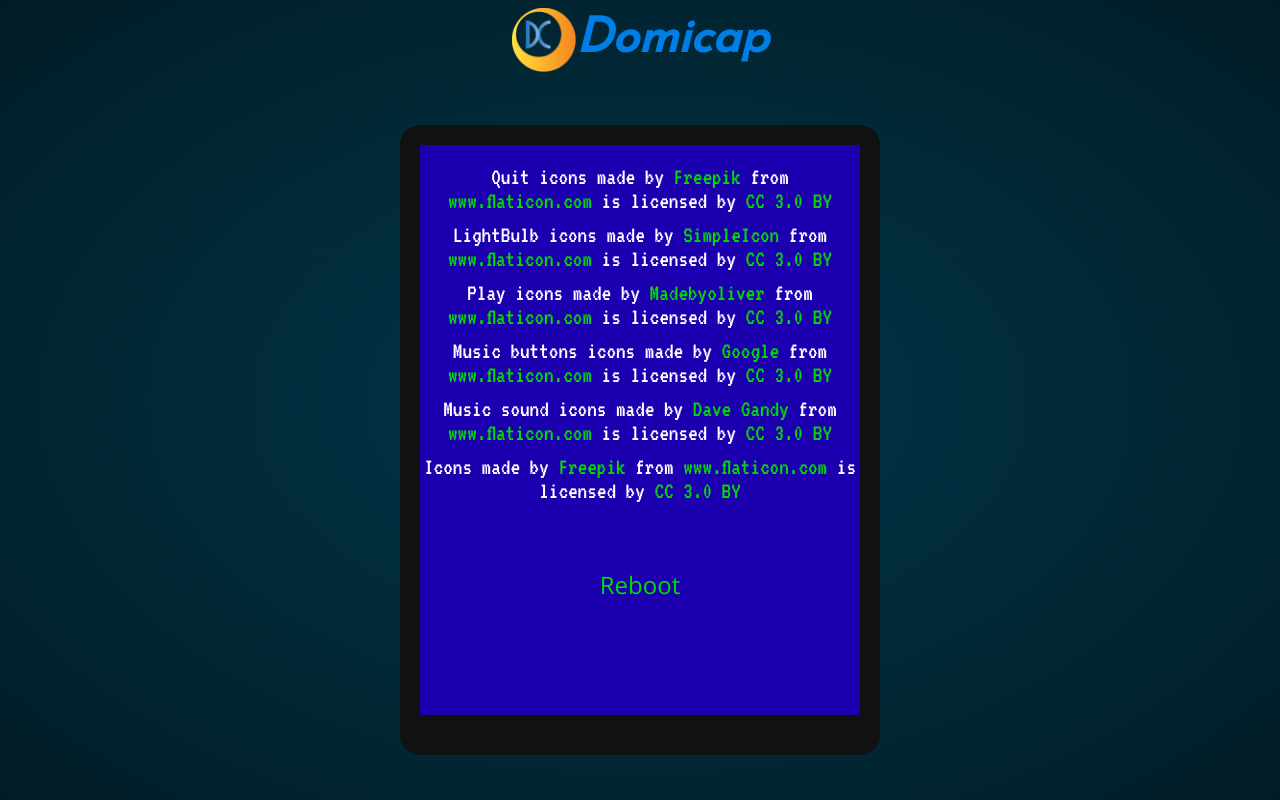
After one commit to FireWaveX/Domicap_Software_Demo, a PHP site: page /credit.html in a window 1280 px wide. The commit adds this page. Run offline with PHP 8.4, Linux system fonts and the light colour scheme.

```diff
--- /dev/null
+++ b/Domicap_Software_Demo/credit.html
@@ -0,0 +1,46 @@
+<!DOCTYPE html>
+<html lang="en">
+<head>
+	<meta charset="UTF-8">
+	<title>Domicap - Crédit</title>
+	<link rel="stylesheet" type="text/css" href="css/style.css">
+	<link href="https://fonts.googleapis.com/css?family=Josefin+Sans" rel="stylesheet">
+	<link href="https://fonts.googleapis.com/css?family=Open+Sans" rel="stylesheet">
+	<link href="https://fonts.googleapis.com/css?family=VT323" rel="stylesheet">
+</head>
+<body>
+
+	<div class="main-wrapper">
+
+		<header>
+			<img src="images/logo.png" />
+			<h1>Domicap</h1>
+		</header>
+
+		<div class="container">
+
+			<div class="tablet">
+
+				<div class="bsod">
+
+					<div>Quit icons made by <a href="http://www.freepik.com" title="Freepik">Freepik</a> from <a href="http://www.flaticon.com" title="Flaticon">www.flaticon.com</a> is licensed by <a href="http://creativecommons.org/licenses/by/3.0/" title="Creative Commons BY 3.0" target="_blank">CC 3.0 BY</a></div>
+
+					<div>LightBulb icons made by <a href="http://www.flaticon.com/authors/simpleicon" title="SimpleIcon">SimpleIcon</a> from <a href="http://www.flaticon.com" title="Flaticon">www.flaticon.com</a> is licensed by <a href="http://creativecommons.org/licenses/by/3.0/" title="Creative Commons BY 3.0" target="_blank">CC 3.0 BY</a></div>
+
+					<div>Play icons made by <a href="http://www.flaticon.com/authors/madebyoliver" title="Madebyoliver">Madebyoliver</a> from <a href="http://www.flaticon.com" title="Flaticon">www.flaticon.com</a> is licensed by <a href="http://creativecommons.org/licenses/by/3.0/" title="Creative Commons BY 3.0" target="_blank">CC 3.0 BY</a></div>
+
+					<div>Music buttons icons made by <a href="http://www.flaticon.com/authors/google" title="Google">Google</a> from <a href="http://www.flaticon.com" title="Flaticon">www.flaticon.com</a> is licensed by <a href="http://creativecommons.org/licenses/by/3.0/" title="Creative Commons BY 3.0" target="_blank">CC 3.0 BY</a></div>
+
+					<div>Music sound icons made by <a href="http://www.flaticon.com/authors/dave-gandy" title="Dave Gandy">Dave Gandy</a> from <a href="http://www.flaticon.com" title="Flaticon">www.flaticon.com</a> is licensed by <a href="http://creativecommons.org/licenses/by/3.0/" title="Creative Commons BY 3.0" target="_blank">CC 3.0 BY</a></div>
+
+					<div>Icons made by <a href="http://www.freepik.com" title="Freepik">Freepik</a> from <a href="http://www.flaticon.com" title="Flaticon">www.flaticon.com</a> is licensed by <a href="http://creativecommons.org/licenses/by/3.0/" title="Creative Commons BY 3.0" target="_blank">CC 3.0 BY</a></div>
+
+					<a href="index.html">Reboot</a>
+
+				</div>
+
+			</div>
+		</div>
+
+</body>
+</html>
--- a/Domicap_Software_Demo/credit.txt
+++ b/Domicap_Software_Demo/credit.txt
@@ -7,3 +7,5 @@
 <div>Music buttons icons made by <a href="http://www.flaticon.com/authors/google" title="Google">Google</a> from <a href="http://www.flaticon.com" title="Flaticon">www.flaticon.com</a> is licensed by <a href="http://creativecommons.org/licenses/by/3.0/" title="Creative Commons BY 3.0" target="_blank">CC 3.0 BY</a></div>
 
 <div>Music sound icons made by <a href="http://www.flaticon.com/authors/dave-gandy" title="Dave Gandy">Dave Gandy</a> from <a href="http://www.flaticon.com" title="Flaticon">www.flaticon.com</a> is licensed by <a href="http://creativecommons.org/licenses/by/3.0/" title="Creative Commons BY 3.0" target="_blank">CC 3.0 BY</a></div>
+
+<div>Icons made by <a href="http://www.freepik.com" title="Freepik">Freepik</a> from <a href="http://www.flaticon.com" title="Flaticon">www.flaticon.com</a> is licensed by <a href="http://creativecommons.org/licenses/by/3.0/" title="Creative Commons BY 3.0" target="_blank">CC 3.0 BY</a></div>
--- a/Domicap_Software_Demo/css/style.css
+++ b/Domicap_Software_Demo/css/style.css
@@ -432,5 +464,51 @@
 	color: #EAB81F;
 	font-size: 1.5em;
 }
+.credit-link{
+	text-decoration: none;
+	background-color: #EAB81F;
+	color: #111;
+	font-weight: bold;
+	margin-top: 30px;
+	padding: 5px 20px;
+}
 
 /* -------------------- */
+
+
+
+/* ---------- BSOD ---------- */
+
+.bsod{
+	background-color: #1c00b0;
+	text-align: center;
+
+	width: 100%;
+	height: 100%;
+
+	color: #fff;
+	font-size: 1.5em;
+}
+.bsod div{
+	font-family: 'VT323', monospace;
+	margin-bottom: 10px;
+}
+.bsod div:first-child{
+	padding-top: 20px;
+}
+.bsod div a{
+	color: #01db01;
+	font-family: 'VT323', monospace;
+	text-decoration: none;
+}
+
+.bsod > a{
+	margin-top: 50px;
+	display: inline-block;
+	color: #01db01;
+	text-decoration: none;
+	/*background-color: black;*/
+	padding: 5px;
+}
+
+/* -------------------- */
```
Also changed, not shown: other parts of Domicap_Software_Demo/css/style.css (+40 -8 lines), Domicap_Software_Demo/index.html (+41 -3 lines), Domicap_Software_Demo/js/manip.js (+10 -7 lines), Domicap_Software_Demo/images/clouds.png (added), Domicap_Software_Demo/images/droplet-bg.jpg (added).
